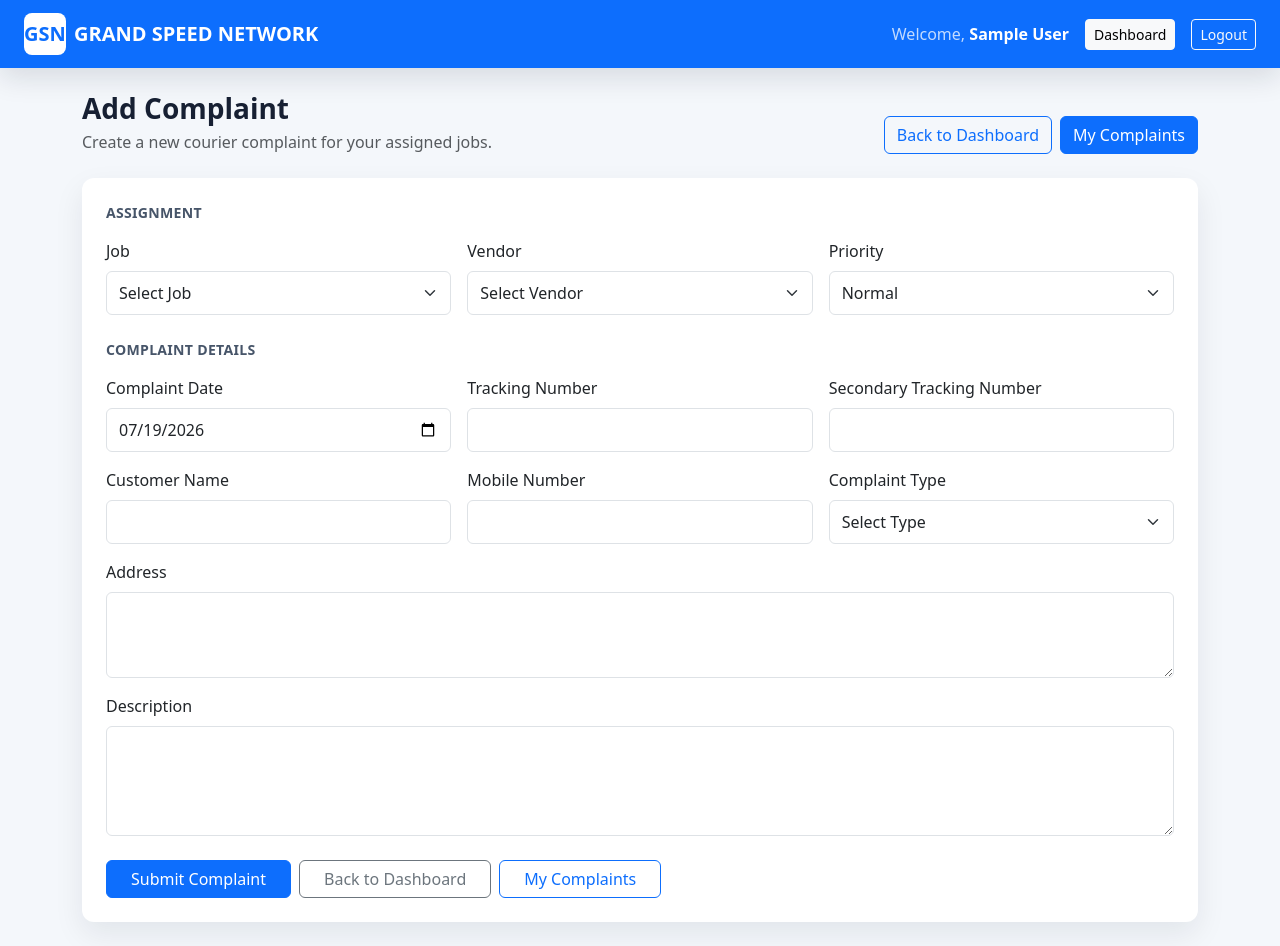
After one commit to localgrowdigital-tech/gsn-complaints, a PHP site: page /agent-add-complaint.php in a window 1280 px wide. The commit adds this page. Run offline with PHP 8.4, Linux system fonts and the light colour scheme; the visitor is signed in with stand-in values (Sample User, id 1); data that the repository does not hold is empty.

Commit message:
Add agent dashboard and agent add complaint

```diff
--- /dev/null
+++ b/agent-add-complaint.php
@@ -0,0 +1,338 @@
+<?php
+session_start();
+require_once 'db.php';
+
+if (!isset($_SESSION['agent_id'])) {
+    header('Location: agent-login.php');
+    exit;
+}
+
+$agent_id = (int)$_SESSION['agent_id'];
+$agent_name = $_SESSION['agent_name'] ?? 'Agent';
+$success = '';
+$error = '';
+
+function e($value)
+{
+    return htmlspecialchars((string)$value, ENT_QUOTES, 'UTF-8');
+}
+
+function clean($conn, $value)
+{
+    return mysqli_real_escape_string($conn, trim((string)$value));
+}
+
+function generate_complaint_id()
+{
+    return 'GSN' . random_int(10000, 99999);
+}
+
+if ($_SERVER['REQUEST_METHOD'] === 'POST') {
+    $job_id = (int)($_POST['job_id'] ?? 0);
+    $vendor_id = (int)($_POST['vendor_id'] ?? 0);
+    $priority = clean($conn, $_POST['priority'] ?? 'Normal');
+    $complaint_date = clean($conn, $_POST['complaint_date'] ?? '');
+    $tracking_number = clean($conn, $_POST['tracking_number'] ?? '');
+    $secondary_tracking_number = clean($conn, $_POST['secondary_tracking_number'] ?? '');
+    $customer_name = clean($conn, $_POST['customer_name'] ?? '');
+    $mobile = clean($conn, $_POST['mobile'] ?? '');
+    $address = clean($conn, $_POST['address'] ?? '');
+    $complaint_type = clean($conn, $_POST['complaint_type'] ?? '');
+    $description = clean($conn, $_POST['description'] ?? '');
+
+    $allowed_priorities = ['Normal', 'Urgent', 'Most Urgent'];
+    $allowed_types = ['Shipment Delay', 'Lost Shipment', 'Damaged Shipment', 'Wrong Delivery', 'POD Required', 'Other'];
+
+    if ($job_id <= 0) {
+        $error = 'Please select a job.';
+    } elseif (!in_array($priority, $allowed_priorities, true)) {
+        $error = 'Invalid priority selected.';
+    } elseif (!in_array($complaint_type, $allowed_types, true)) {
+        $error = 'Invalid complaint type selected.';
+    } elseif ($complaint_date === '' || $tracking_number === '' || $customer_name === '' || $mobile === '') {
+        $error = 'Complaint date, tracking number, customer name, and mobile number are required.';
+    } else {
+        // Security check: selected job must be assigned to the logged-in agent and active.
+        $job_check = mysqli_query($conn, "
+            SELECT j.id
+            FROM jobs j
+            INNER JOIN agent_jobs aj ON aj.job_id = j.id
+            WHERE aj.agent_id = $agent_id
+              AND j.id = $job_id
+              AND j.status = 'Active'
+            LIMIT 1
+        ");
+
+        if (!$job_check || mysqli_num_rows($job_check) === 0) {
+            $error = 'You are not allowed to add complaints for this job.';
+        } else {
+            if ($vendor_id > 0) {
+                $vendor_check = mysqli_query($conn, "SELECT id FROM vendors WHERE id = $vendor_id AND status = 'Active' LIMIT 1");
+                if (!$vendor_check || mysqli_num_rows($vendor_check) === 0) {
+                    $vendor_id = 0;
+                }
+            }
+
+            $complaint_id = generate_complaint_id();
+            $status = 'Open';
+            $vendor_sql_value = $vendor_id > 0 ? (string)$vendor_id : 'NULL';
+
+            $insert_sql = "
+                INSERT INTO complaints
+                (
+                    complaint_id,
+                    job_id,
+                    vendor_id,
+                    priority,
+                    complaint_date,
+                    tracking_number,
+                    secondary_tracking_number,
+                    customer_name,
+                    mobile,
+                    address,
+                    complaint_type,
+                    description,
+                    status
+                )
+                VALUES
+                (
+                    '$complaint_id',
+                    $job_id,
+                    $vendor_sql_value,
+                    '$priority',
+                    '$complaint_date',
+                    '$tracking_number',
+                    '$secondary_tracking_number',
+                    '$customer_name',
+                    '$mobile',
+                    '$address',
+                    '$complaint_type',
+                    '$description',
+                    '$status'
+                )
+            ";
+
+            if (mysqli_query($conn, $insert_sql)) {
+                $success = 'Complaint Added Successfully. Complaint ID: ' . $complaint_id;
+                $_POST = [];
+            } else {
+                $error = 'Unable to add complaint. Please try again.';
+            }
+        }
+    }
+}
+
+$jobs_result = mysqli_query($conn, "
+    SELECT j.id, j.job_name, j.job_code
+    FROM jobs j
+    INNER JOIN agent_jobs aj ON aj.job_id = j.id
+    WHERE aj.agent_id = $agent_id
+      AND j.status = 'Active'
+    ORDER BY j.job_name ASC
+");
+
+$vendors_result = mysqli_query($conn, "
+    SELECT id, vendor_name, vendor_code
+    FROM vendors
+    WHERE status = 'Active'
+    ORDER BY vendor_name ASC
+");
+?>
+<!doctype html>
+<html lang="en">
+<head>
+    <meta charset="utf-8">
+    <meta name="viewport" content="width=device-width, initial-scale=1">
+    <title>Add Complaint - GRAND SPEED NETWORK</title>
+    <link href="https://cdn.jsdelivr.net/npm/bootstrap@5.3.3/dist/css/bootstrap.min.css" rel="stylesheet">
+    <style>
+        body {
+            background: #f4f7fb;
+            color: #172033;
+        }
+        .navbar {
+            box-shadow: 0 10px 28px rgba(15, 23, 42, .12);
+        }
+        .brand-box {
+            width: 42px;
+            height: 42px;
+            border-radius: 8px;
+            display: inline-flex;
+            align-items: center;
+            justify-content: center;
+            background: #ffffff;
+            color: #0d6efd;
+            font-weight: 800;
+        }
+        .page-card {
+            border: 0;
+            border-radius: 12px;
+            box-shadow: 0 12px 30px rgba(15, 23, 42, .08);
+        }
+        .form-control,
+        .form-select {
+            min-height: 44px;
+        }
+        .section-title {
+            color: #475569;
+            font-size: .88rem;
+            font-weight: 700;
+            letter-spacing: .02em;
+            text-transform: uppercase;
+        }
+    </style>
+</head>
+<body>
+<nav class="navbar navbar-expand-lg navbar-dark bg-primary">
+    <div class="container-fluid px-3 px-md-4">
+        <a class="navbar-brand d-flex align-items-center gap-2 fw-bold" href="agent-dashboard.php">
+            <span class="brand-box">GSN</span>
+            <span>GRAND SPEED NETWORK</span>
+        </a>
+        <div class="ms-auto d-flex align-items-center gap-2 gap-md-3">
+            <div class="text-white d-none d-md-block">
+                <span class="opacity-75">Welcome,</span>
+                <strong><?php echo e($agent_name); ?></strong>
+            </div>
+            <a href="agent-dashboard.php" class="btn btn-light btn-sm">Dashboard</a>
+            <a href="agent-logout.php" class="btn btn-outline-light btn-sm">Logout</a>
+        </div>
+    </div>
+</nav>
+
+<main class="container py-4">
+    <div class="d-flex flex-column flex-lg-row justify-content-between align-items-lg-end gap-3 mb-4">
+        <div>
+            <h1 class="h3 fw-bold mb-1">Add Complaint</h1>
+            <p class="text-muted mb-0">Create a new courier complaint for your assigned jobs.</p>
+        </div>
+        <div class="d-flex flex-wrap gap-2">
+            <a href="agent-dashboard.php" class="btn btn-outline-primary">Back to Dashboard</a>
+            <a href="agent-complaints.php" class="btn btn-primary">My Complaints</a>
+        </div>
+    </div>
+
+    <?php if ($success): ?>
+        <div class="alert alert-success alert-dismissible fade show" role="alert">
+            <?php echo e($success); ?>
+            <button type="button" class="btn-close" data-bs-dismiss="alert" aria-label="Close"></button>
+        </div>
+    <?php endif; ?>
+
+    <?php if ($error): ?>
+        <div class="alert alert-danger alert-dismissible fade show" role="alert">
+            <?php echo e($error); ?>
+            <button type="button" class="btn-close" data-bs-dismiss="alert" aria-label="Close"></button>
+        </div>
+    <?php endif; ?>
+
+    <div class="card page-card">
+        <div class="card-body p-3 p-md-4">
+            <form method="post" class="row g-3">
+                <div class="col-12">
+                    <div class="section-title">Assignment</div>
+                </div>
+
+                <div class="col-md-4">
+                    <label for="job_id" class="form-label">Job</label>
+                    <select name="job_id" id="job_id" class="form-select" required>
+                        <option value="">Select Job</option>
+                        <?php if ($jobs_result): ?>
+                            <?php while ($job = mysqli_fetch_assoc($jobs_result)): ?>
+                                <?php $selected = ((int)($_POST['job_id'] ?? 0) === (int)$job['id']) ? 'selected' : ''; ?>
+                                <option value="<?php echo (int)$job['id']; ?>" <?php echo $selected; ?>>
+                                    <?php echo e($job['job_name']); ?><?php echo !empty($job['job_code']) ? ' (' . e($job['job_code']) . ')' : ''; ?>
+                                </option>
+                            <?php endwhile; ?>
+                        <?php endif; ?>
+                    </select>
+                </div>
+
+                <div class="col-md-4">
+                    <label for="vendor_id" class="form-label">Vendor</label>
+                    <select name="vendor_id" id="vendor_id" class="form-select">
+                        <option value="">Select Vendor</option>
+                        <?php if ($vendors_result): ?>
+                            <?php while ($vendor = mysqli_fetch_assoc($vendors_result)): ?>
+                                <?php $selected = ((int)($_POST['vendor_id'] ?? 0) === (int)$vendor['id']) ? 'selected' : ''; ?>
+                                <option value="<?php echo (int)$vendor['id']; ?>" <?php echo $selected; ?>>
+                                    <?php echo e($vendor['vendor_name']); ?><?php echo !empty($vendor['vendor_code']) ? ' (' . e($vendor['vendor_code']) . ')' : ''; ?>
+                                </option>
+                            <?php endwhile; ?>
+                        <?php endif; ?>
+                    </select>
+                </div>
+
+                <div class="col-md-4">
+                    <label for="priority" class="form-label">Priority</label>
+                    <select name="priority" id="priority" class="form-select" required>
+                        <?php foreach (['Normal', 'Urgent', 'Most Urgent'] as $priority): ?>
+                            <?php $selected = (($_POST['priority'] ?? 'Normal') === $priority) ? 'selected' : ''; ?>
+                            <option value="<?php echo e($priority); ?>" <?php echo $selected; ?>><?php echo e($priority); ?></option>
+                        <?php endforeach; ?>
+                    </select>
+                </div>
+
+                <div class="col-12 mt-4">
+                    <div class="section-title">Complaint Details</div>
+                </div>
+
+                <div class="col-md-4">
+                    <label for="complaint_date" class="form-label">Complaint Date</label>
+                    <input type="date" name="complaint_date" id="complaint_date" class="form-control" required value="<?php echo e($_POST['complaint_date'] ?? date('Y-m-d')); ?>">
+                </div>
+
+                <div class="col-md-4">
+                    <label for="tracking_number" class="form-label">Tracking Number</label>
+                    <input type="text" name="tracking_number" id="tracking_number" class="form-control" required value="<?php echo e($_POST['tracking_number'] ?? ''); ?>">
+                </div>
+
+                <div class="col-md-4">
+                    <label for="secondary_tracking_number" class="form-label">Secondary Tracking Number</label>
+                    <input type="text" name="secondary_tracking_number" id="secondary_tracking_number" class="form-control" value="<?php echo e($_POST['secondary_tracking_number'] ?? ''); ?>">
+                </div>
+
+                <div class="col-md-4">
+                    <label for="customer_name" class="form-label">Customer Name</label>
+                    <input type="text" name="customer_name" id="customer_name" class="form-control" required value="<?php echo e($_POST['customer_name'] ?? ''); ?>">
+                </div>
+
+                <div class="col-md-4">
+                    <label for="mobile" class="form-label">Mobile Number</label>
+                    <input type="text" name="mobile" id="mobile" class="form-control" required value="<?php echo e($_POST['mobile'] ?? ''); ?>">
+                </div>
+
+                <div class="col-md-4">
+                    <label for="complaint_type" class="form-label">Complaint Type</label>
+                    <select name="complaint_type" id="complaint_type" class="form-select" required>
+                        <option value="">Select Type</option>
+                        <?php foreach (['Shipment Delay', 'Lost Shipment', 'Damaged Shipment', 'Wrong Delivery', 'POD Required', 'Other'] as $type): ?>
+                            <?php $selected = (($_POST['complaint_type'] ?? '') === $type) ? 'selected' : ''; ?>
+                            <option value="<?php echo e($type); ?>" <?php echo $selected; ?>><?php echo e($type); ?></option>
+                        <?php endforeach; ?>
+                    </select>
+                </div>
+
+                <div class="col-12">
+                    <label for="address" class="form-label">Address</label>
+                    <textarea name="address" id="address" rows="3" class="form-control"><?php echo e($_POST['address'] ?? ''); ?></textarea>
+                </div>
+
+                <div class="col-12">
+                    <label for="description" class="form-label">Description</label>
+                    <textarea name="description" id="description" rows="4" class="form-control"><?php echo e($_POST['description'] ?? ''); ?></textarea>
+                </div>
+
+                <div class="col-12 d-flex flex-column flex-sm-row gap-2 mt-4">
+                    <button type="submit" class="btn btn-primary px-4">Submit Complaint</button>
+                    <a href="agent-dashboard.php" class="btn btn-outline-secondary px-4">Back to Dashboard</a>
+                    <a href="agent-complaints.php" class="btn btn-outline-primary px-4">My Complaints</a>
+                </div>
+            </form>
+        </div>
+    </div>
+</main>
+
+<script src="https://cdn.jsdelivr.net/npm/bootstrap@5.3.3/dist/js/bootstrap.bundle.min.js"></script>
+</body>
+</html>
--- a/agent-dashboard.php
+++ b/agent-dashboard.php
@@ -227,7 +227,7 @@ $resolvedPercent = $totalComplaints > 0 ? round(($resolvedCount / $totalComplain
 
     <section class="row g-3 mb-4">
         <div class="col-6 col-md-4 col-xl">
-            <a class="quick-action btn btn-primary w-100" href="add-complaint.php?agent=1">Add Complaint</a>
+            <a class="quick-action btn btn-primary w-100" href="agent-add-complaint.php">Add Complaint</a>
         </div>
         <div class="col-6 col-md-4 col-xl">
             <a class="quick-action btn btn-outline-primary w-100" href="agent-complaints.php">My Complaints</a>
```
